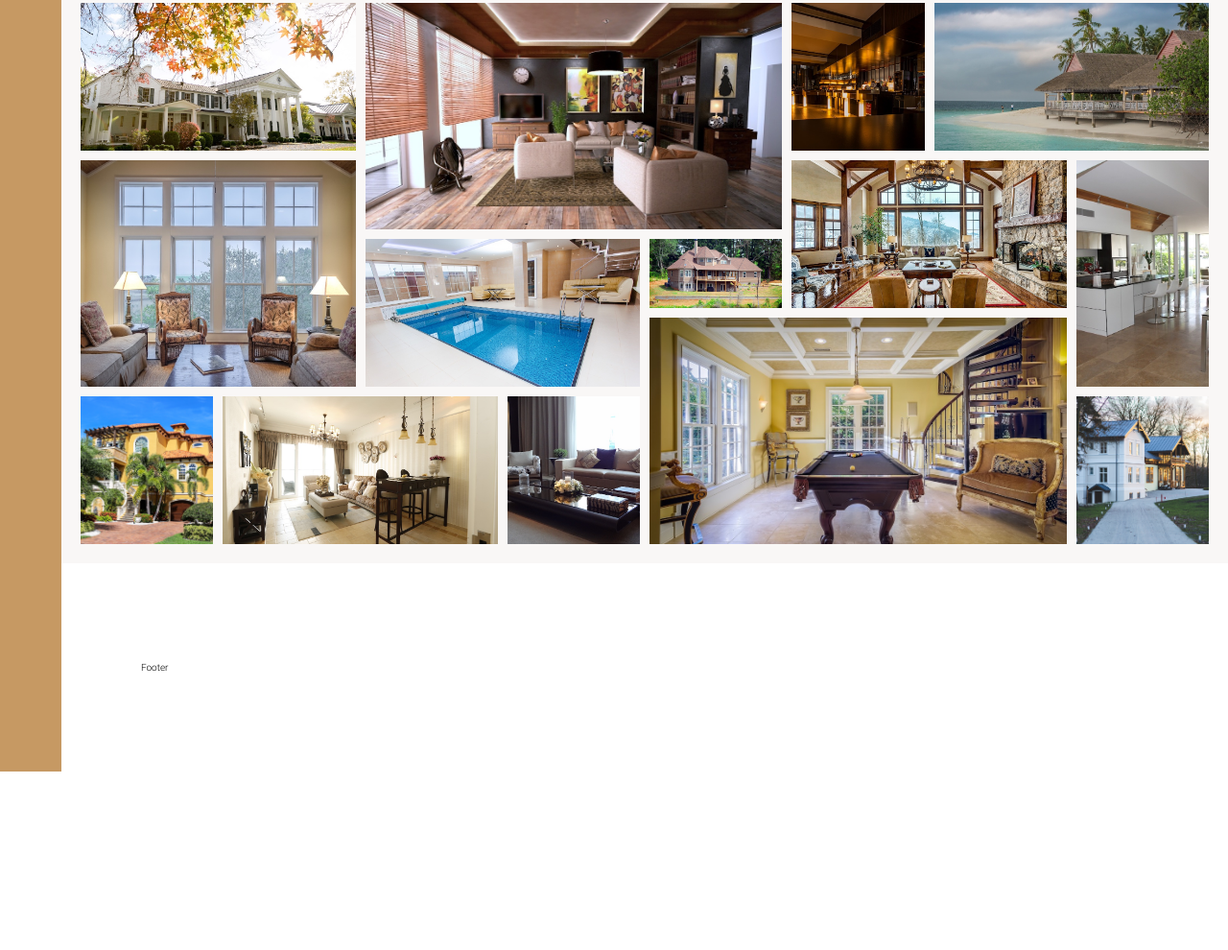
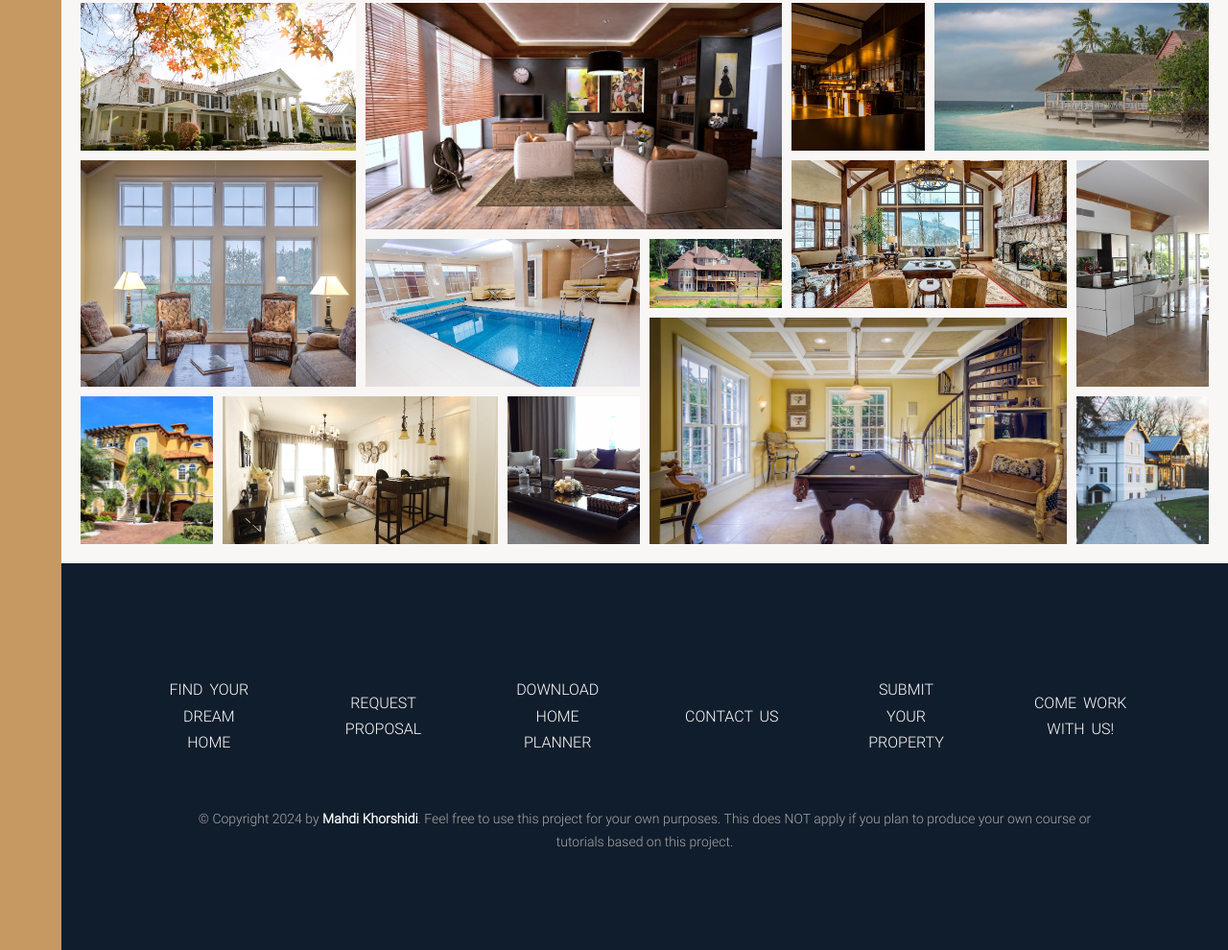
Before and after one commit to Mahdi-Khorshidi-26/Nexter-for-realtors, a website: page index.html in a window 1280 px wide. Shown: the part 2908-3898 px from the top of the page at 96% size. Before the commit the page ends 3712 px from the top, so only its background shows below. Drawn offline with Linux system fonts and the light colour scheme.

Commit message:
adding and desinging the footer

```diff
--- a/index.html
+++ b/index.html
@@ -419,7 +419,58 @@
             </div>
           </section>
         </main>
-        <footer class="footer container">Footer</footer>
+        <footer class="footer">
+          <div class="container">
+            <ul class="footer__menu">
+              <li class="footer__menu--item">
+                <div class="footer__menu--item--link">
+                  <a href="#" class="btn text-white bg-dark"
+                    >FIND YOUR DREAM HOME
+                  </a>
+                </div>
+              </li>
+              <li class="footer__menu--item">
+                <div class="footer__menu--item--link">
+                  <a href="#" class="btn text-white bg-dark"
+                    >REQUEST PROPOSAL
+                  </a>
+                </div>
+              </li>
+              <li class="footer__menu--item">
+                <div class="footer__menu--item--link">
+                  <a href="#" class="btn text-white bg-dark"
+                    >DOWNLOAD HOME PLANNER
+                  </a>
+                </div>
+              </li>
+              <li class="footer__menu--item">
+                <div class="footer__menu--item--link">
+                  <a href="#" class="btn text-white bg-dark">CONTACT US </a>
+                </div>
+              </li>
+              <li class="footer__menu--item">
+                <div class="footer__menu--item--link">
+                  <a href="#" class="btn text-white bg-dark"
+                    >SUBMIT YOUR PROPERTY</a
+                  >
+                </div>
+              </li>
+              <li class="footer__menu--item">
+                <div class="footer__menu--item--link">
+                  <a href="#" class="btn text-white bg-dark"
+                    >COME WORK WITH US!</a
+                  >
+                </div>
+              </li>
+            </ul>
+            <div class="footer__copyright">
+              © Copyright 2024 by <span class="name">Mahdi Khorshidi</span>.
+              Feel free to use this project for your own purposes. This does NOT
+              apply if you plan to produce your own course or tutorials based on
+              this project.
+            </div>
+          </div>
+        </footer>
       </div>
     </div>
   </body>
--- /dev/null
+++ b/sass/layout/_footer.scss
@@ -0,0 +1,41 @@
+.footer {
+  width: 100%;
+  background-color: $bg-color-realtors;
+  .container {
+    display: grid;
+    grid-template-columns: 1fr;
+    grid-gap: 4rem;
+    .footer__menu {
+      display: grid;
+      grid-template-columns: repeat(6, 1fr);
+      grid-gap: 4rem;
+      text-align: center;
+      align-items: center;
+      &--item {
+        cursor: pointer;
+        font-size: 1.4rem;
+        color: #fff;
+        transition: all 0.2s;
+        &--link {
+          .btn {
+            box-shadow: none;
+          }
+          &:hover .btn {
+            box-shadow: 0.5rem 1rem 1.5rem rgba(0, 0, 0, 0.4);
+          }
+        }
+      }
+    }
+    .footer__copyright {
+      text-align: center;
+      font-size: 1.4rem;
+      color: #aaa;
+      padding-inline: 5rem;
+      .name {
+        font-size: 1.7;
+        font-weight: 700;
+        color: #fff;
+      }
+    }
+  }
+}
--- a/sass/main.scss
+++ b/sass/main.scss
@@ -10,6 +10,7 @@
 @import "abstracts/inheritence";
 //components
 @import "components/buttons";
-// pages
-@import "pages/home";
-@import "pages/main";
+// layout
+@import "layout/home";
+@import "layout/main";
+@import "layout/footer";
```
Also changed, not shown: css/style.css, sass/layout/_header.scss (deleted), sass/layout/_home.scss (renamed from sass/pages/_home.scss), sass/layout/_main.scss (renamed from sass/pages/_main.scss).
